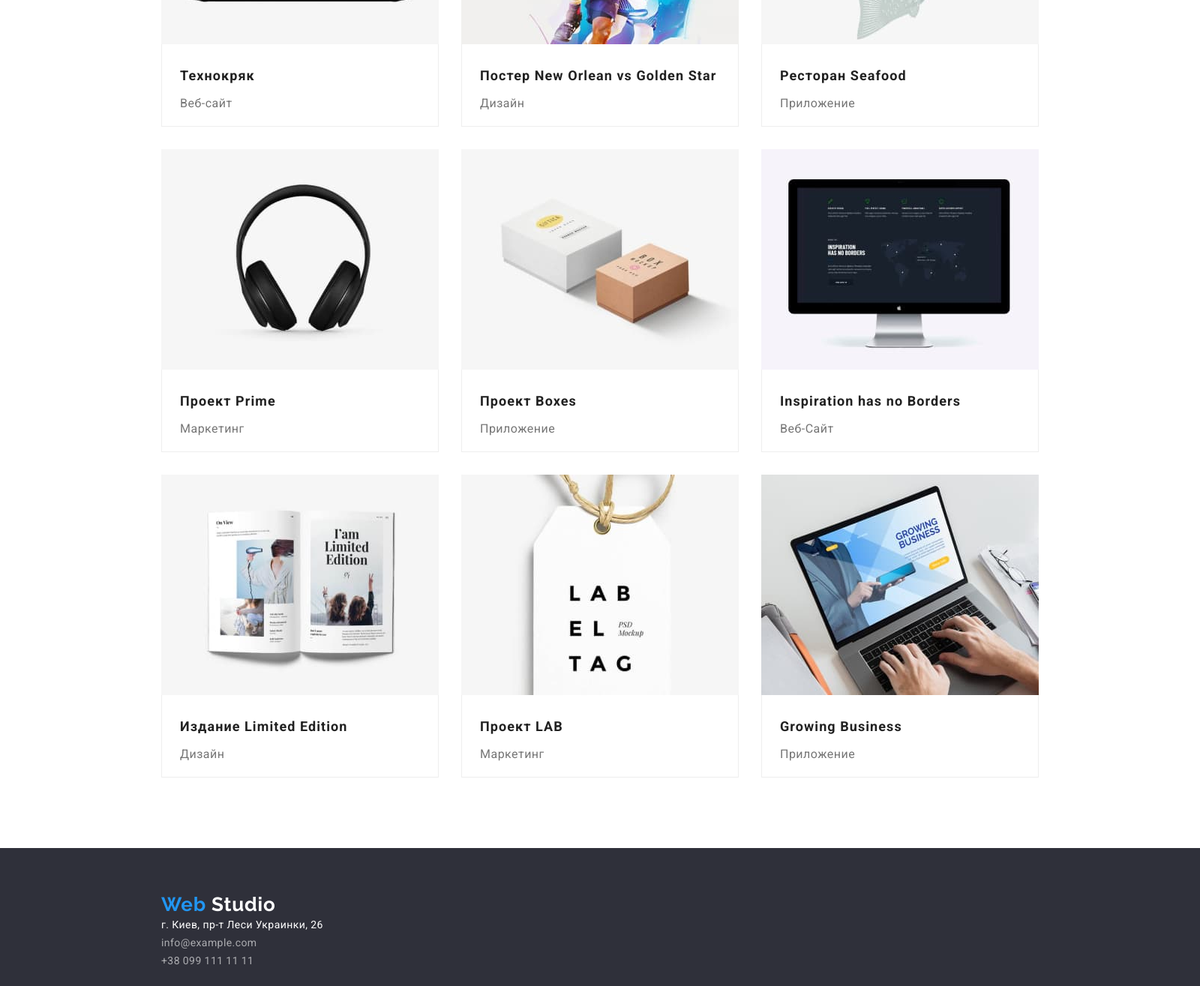
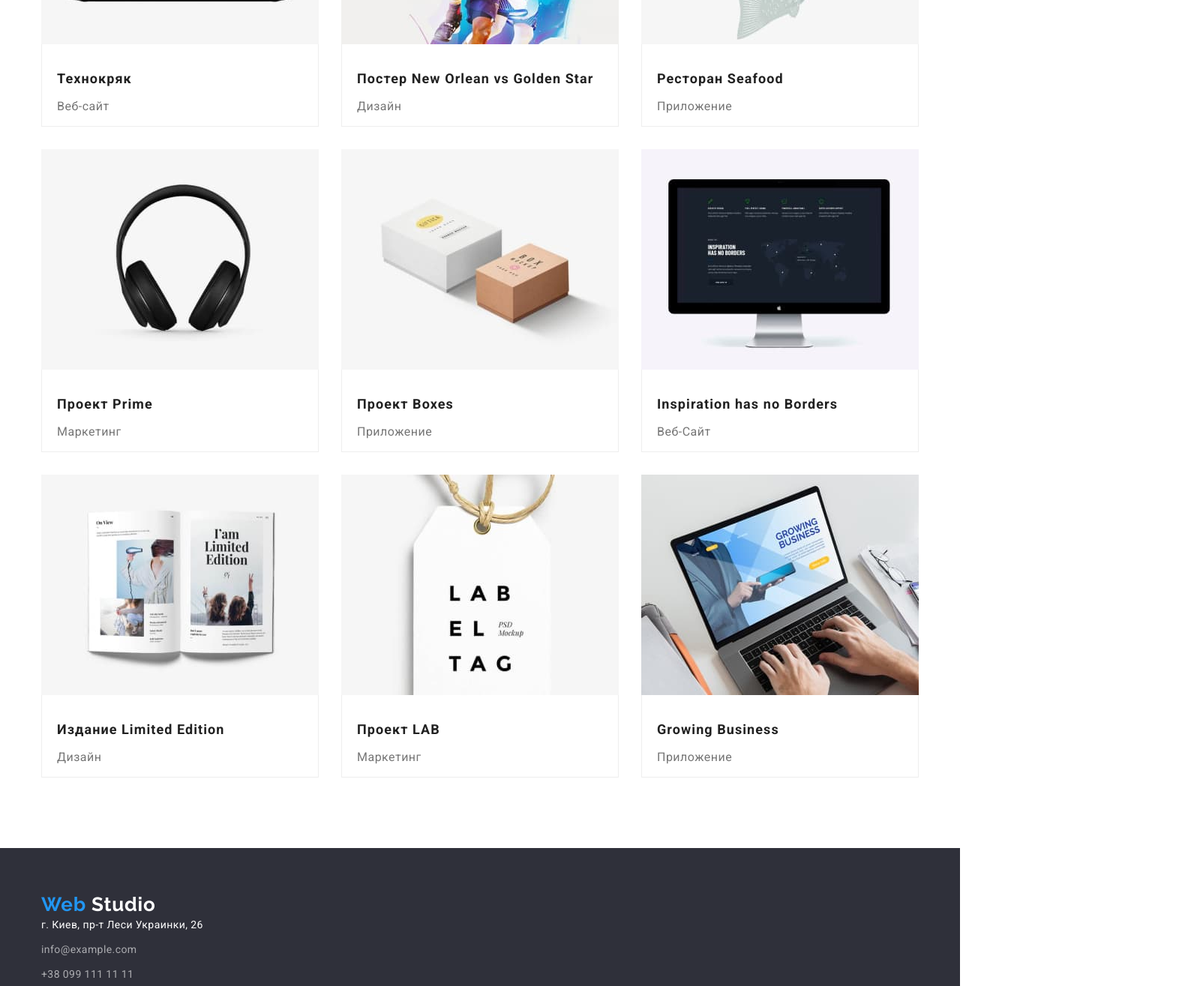
Before and after one commit to Dmitriy-Marchuk/goit-markup-hw-03, a plain HTML site: page portfolio.html in a window 1280 px wide. Shown: the part 500-1815 px from the top of the page at 75% size, 1600 px wide, since content can reach past the window. Drawn offline with nearby package versions, Linux system fonts and the light colour scheme.

Commit message:
HW3 правки замечаний
исправил паддинги и марджины

```diff
--- a/css/styles.css
+++ b/css/styles.css
@@ -32,7 +32,7 @@ body {
   background-color: var(--bg-color);
   font-family: var(--primary-font);
   color: var(--primary-text-color);
-  width: 1600px;
+  /* width: 1600px; */
   margin: 0 auto;
 }
 a {
@@ -194,6 +194,10 @@ ul {
 }
 
 /* СЕКЦИЯ ЧЕМ МЫ ЗАНИМАЕМСЯ */
+.section-doing {
+  margin-top: -94px;
+}
+
 .doing-title {
   font-weight: 700;
   font-size: 36px;
@@ -225,7 +229,7 @@ ul {
   line-height: 1.16;
   text-align: center;
   letter-spacing: 0.03em;
-  margin-top: 0;
+  margin-top: 0px;
   margin-bottom: 50px;
 }
 
@@ -253,8 +257,13 @@ ul {
 
 .team-item {
   width: 270px;
-  height: 368px;
+  /* height: 368px; */
   background: var(--bg-color);
+}
+
+.team-text-container {
+  padding-top: 30px;
+  padding-bottom: 30px;
 }
 
 /* FOOTER */
@@ -262,6 +271,14 @@ ul {
   background-color: var(--bg-second-color);
   padding-top: 60px;
   padding-bottom: 60px;
+}
+
+.footer-list .item:not(:last-child) {
+  margin-bottom: 9px;
+}
+
+.container-adress-footer {
+  margin-top: 20px;
 }
 
 .footer-list .item {
@@ -285,10 +302,10 @@ ul {
 .radio-buttons-list {
   display: flex;
   justify-content: center;
+  margin-bottom: 50px;
 }
 .radio-buttons-list .item + .item {
   margin-left: 8px;
-  margin-bottom: 50px;
 }
 
 .radio-button {
@@ -319,6 +336,11 @@ ul {
 }
 
 /* ФИЛЬТР СВЯЗАННЫЙ С RADIO BUTTONS */
+
+.radio-filter-box {
+  padding: 24px 20px;
+}
+
 .radio-filter-item {
   height: 404px;
   width: 370px;
@@ -344,9 +366,8 @@ ul {
 }
 
 .radio-filter-title {
-  margin-top: 20px;
-  margin-left: 24px;
-  margin-bottom: 0;
+  margin-bottom: 4px;
+  margin-top: 0px;
   font-family: var(--primary-font);
   font-style: normal;
   font-weight: 700;
@@ -356,8 +377,8 @@ ul {
   color: var(--primary-text-color);
 }
 .radio-filter-text {
-  margin-top: 4px;
-  margin-left: 24px;
+  margin-bottom: 0;
+  margin-top: 0;
   font-family: var(--primary-font);
   font-style: normal;
   font-weight: 400;
--- a/portfolio.html
+++ b/portfolio.html
@@ -68,7 +68,7 @@
                     <li class="radio-filter-item item">
                         <a href="">
                             <img width="370" class="filter-image" src="./images/tech.jpg" alt="ноутбук с веб-сайтом">
-                            <div class="radio-filter-border">
+                            <div class="radio-filter-box">
                                 <h2 class="radio-filter-title">Технокряк</h2>
                                 <p class="radio-filter-text">Веб-сайт</p>
                             </div>
@@ -78,57 +78,73 @@
                         <a href="">
                             <img width="370" class="filter-image" src="./images/poster.jpg"
                                 alt="баскетболист нового орлеана против баскетболиста голден стар">
+                            <div class="radio-filter-box">
                                 <h2 class="radio-filter-title">Постер New Orlean vs Golden Star</h2>
                                 <p class="radio-filter-text">Дизайн</p>
+                            </div>
                         </a>
                     </li>
                     <li class="radio-filter-item item">
                         <a href="">
                             <img width="370" class="filter-image" src="./images/seafood.jpg" alt="логотип ресторана сифуд с изображением рыбы">
+                            <div class="radio-filter-box">
                                 <h2 class="radio-filter-title">Ресторан Seafood</h2>
                                 <p class="radio-filter-text">Приложение</p>
+                            </div>
                         </a>
                     </li>
                     <li class="radio-filter-item item">
                         <a href="">
                             <img width="370" class="filter-image" src="./images/prime.jpg" alt="наушники">
+                            <div class="radio-filter-box">
                                 <h2 class="radio-filter-title">Проект Prime</h2>
                                 <p class="radio-filter-text">Маркетинг</p>
+                            </div>
                         </a>
                     </li>
                     <li class="radio-filter-item item">
                         <a href="">
                             <img width="370" class="filter-image" src="./images/boxes.jpg" alt="две коробки">
+                            <div class="radio-filter-box">
                                 <h2 class="radio-filter-title">Проект Boxes</h2>
                                 <p class="radio-filter-text">Приложение</p>
+                            </div>
                         </a>
                     </li>
                     <li class="radio-filter-item item">
                         <a href="">
                             <img width="370" class="filter-image" src="./images/borders.jpg" alt="монитор с сайтом">
+                            <div class="radio-filter-box">
                                 <h2 class="radio-filter-title">Inspiration has no Borders</h2>
                                 <p class="radio-filter-text">Веб-Сайт</p>
+                            </div>
                         </a>
                     </li>
                     <li class="radio-filter-item item">
                         <a href="">
                             <img width="370" class="filter-image" src="./images/limited.jpg" alt="Книга">
+                            <div class="radio-filter-box">
                                 <h2 class="radio-filter-title">Издание Limited Edition</h2>
                                 <p class="radio-filter-text">Дизайн</p>
+                            </div>
                         </a>
                     </li>
                     <li class="radio-filter-item item">
                         <a href="">
                             <img width="370" class="filter-image" src="./images/lab.jpg" alt="этикетка">
+                            <div class="radio-filter-box">
                                 <h2 class="radio-filter-title">Проект LAB</h2>
                                 <p class="radio-filter-text">Маркетинг</p>
+                            </div>
                         </a>
                     </li>
                     <li class="radio-filter-item item">
                         <a href="">
                             <img width="370" class="filter-image" src="./images/growing.jpg" alt="ноутбук с веб-сайтом">
+                            <div class="radio-filter-box">
                                 <h2 class="radio-filter-title">Growing Business</h2>
                                 <p class="radio-filter-text">Приложение</p>
+                            </div>
                         </a>
                     </li>
                 </ul>
```
Also changed, not shown: index.html (+10 -3 lines). Lines whose indentation alone changed are shown as unchanged.
